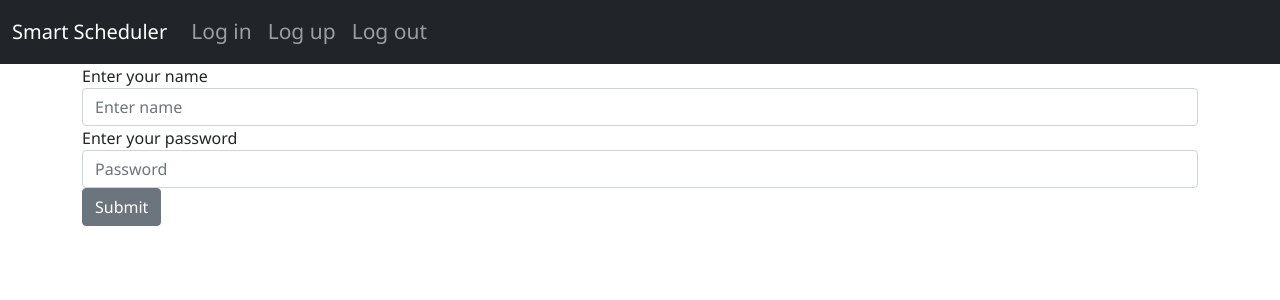
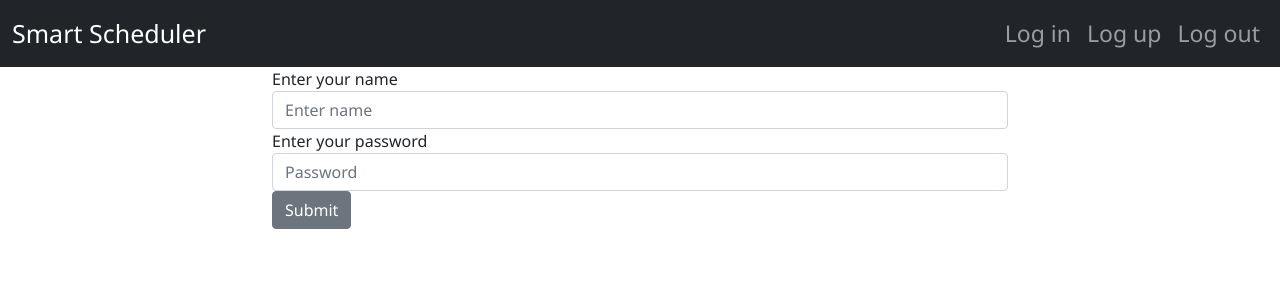
Before and after one commit to PolkaDott/SmartScheduler, a React (Create React App) app in the folder my-app/: page /login in a window 1280 px wide. Shown: the top 300 px of the page. Built offline with nearby package versions, Linux system fonts and the light colour scheme.

Commit message:
hyper change

```diff
--- a/my-app/src/Header.css
+++ b/my-app/src/Header.css
@@ -1,13 +1,6 @@
-.navbar-brad img {
-  height: 40px;
+.navbar-brand {
+  font-size: 25px;
 }
-
 .navbar {
-  background-color: #222;
-  font-size: 21px;
+  font-size: 23px;
 }
-
-a {
-  color: #FFFFFF;
-  text-decoration: none;
-}
--- a/my-app/src/Header.js
+++ b/my-app/src/Header.js
@@ -8,15 +8,15 @@ class Header extends Component {
     return (
       <div>
         <nav className="navbar navbar-expand-sm navbar-dark bg-dark">
-          <div className="container-fluid text-end">
+          <div className="container-fluid">
             <a className="navbar-brand" href="#">Smart Scheduler</a>
             <button className="navbar-toggler" type="button" data-bs-toggle="collapse" data-bs-target="#navbarSupportedContent" aria-controls="navbarSupportedContent" aria-expanded="false" aria-label="Toggle navigation">
               <span className="navbar-toggler-icon"></span>
             </button>
             <div className="collapse navbar-collapse" id="navbarSupportedContent">
-              <ul className="navbar-nav ml-auto">
+              <ul className="navbar-nav ms-auto">
                   <li className="nav-item">
-                    <Link to='/creditcard' className="nav-link">Log in</Link>
+                    <Link to='/login' className="nav-link">Log in</Link>
                   </li>
                   <li className="nav-item">
                     <Link to='/registration' className="nav-link">Log up</Link>
--- a/my-app/src/LogIn.js
+++ b/my-app/src/LogIn.js
@@ -5,7 +5,7 @@ class LogIn extends Component {
     return (
      <div class="container">
         <div class="row">
-           <div class="col-12">
+           <div class="col-12 col-lg-8 offset-lg-2">
              <form method="post">
                  <div class="form-group">
                     <label for="user_name_input">Enter your name</label>
```
